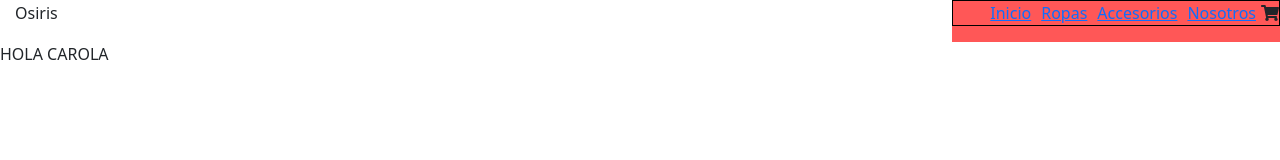
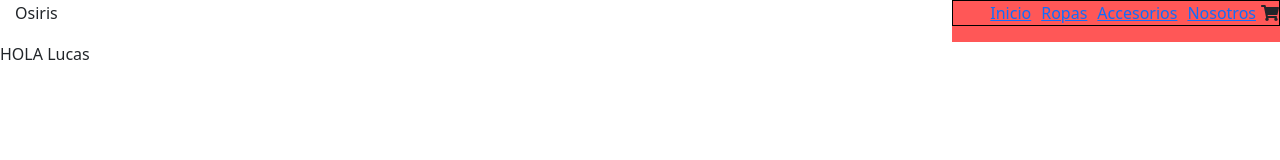
Before and after one commit to eladrenalina/osiris, a React (Create React App) app: page / in a window 1280 px wide. Shown: the top 160 px of the page. Built offline with nearby package versions, Linux system fonts and the light colour scheme.

Commit message:
add props

```diff
--- a/src/App.js
+++ b/src/App.js
@@ -10,7 +10,7 @@ function App() {
   return (
      <div>
     <NavBar/>
-    <ItemListContainer />
+    <ItemListContainer persona="Lucas"/>
 
     </div>
   );
--- a/src/components/ItemListContainer/ItemListContainer.js
+++ b/src/components/ItemListContainer/ItemListContainer.js
@@ -1,10 +1,10 @@
 
 
-export const ItemListContainer =(props)=> {
-    const saludo = ['HOLA']
-return(
-    <div>
-        <p>HOLA CAROLA</p>
-    </div>
-)
+export const ItemListContainer = (props) => {
+
+    return (
+        <div>
+            <p>HOLA {props.persona}</p>
+        </div>
+    )
 }
```
